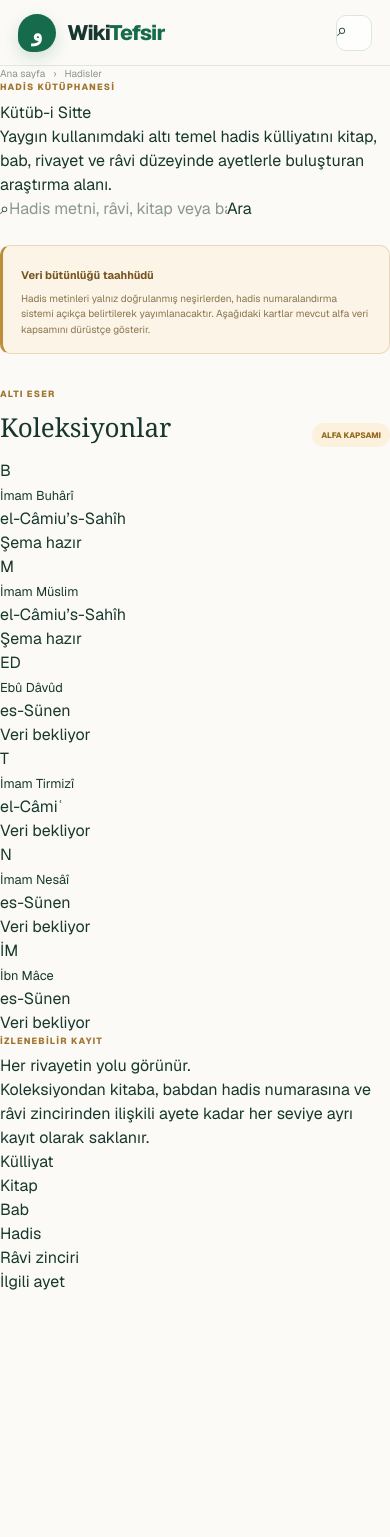
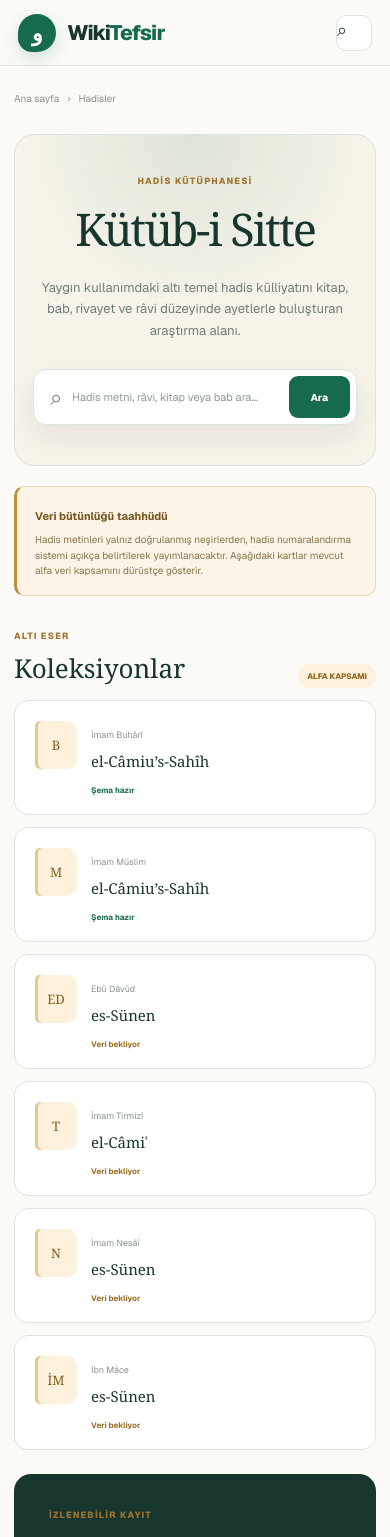
Before and after one commit to saitakarcesme/WikiTefsir, a Next.js app: page /hadis in a window 390 px wide. Shown: the top 1537 px of the page. Before the commit the page ends 1294 px from the top, so only its background shows below. Built offline with nearby package versions, Linux system fonts and the light colour scheme.

Commit message:
style: design hadith research library

```diff
--- a/app/globals.css
+++ b/app/globals.css
@@ -320,6 +320,29 @@ button { cursor: pointer; }
 .profile-facts dd { margin: 0; font-size: 10px; line-height: 1.45; }
 .profile-facts > a { color: var(--green); font-size: 9px; font-weight: 750; }
 
+.library-page { width: min(1100px, calc(100% - 48px)); margin: 0 auto; padding: 48px 0 80px; }
+.library-hero { margin-top: 28px; padding: 55px 48px; text-align: center; background: radial-gradient(circle at 50% 0, rgba(23,107,77,.11), transparent 45%), #f6f3e9; border: 1px solid var(--line); border-radius: 20px; }
+.library-hero h1 { margin: 0; font-family: Georgia, serif; font-size: clamp(45px, 6vw, 68px); font-weight: 500; letter-spacing: -.045em; }
+.library-hero > p { max-width: 680px; margin: 15px auto 28px; color: var(--muted); font-size: 13px; line-height: 1.65; }
+.library-search { width: min(650px, 100%); height: 56px; margin: auto; padding: 6px; display: flex; align-items: center; gap: 10px; background: #fff; border: 1px solid var(--line); border-radius: 13px; box-shadow: 0 12px 32px rgba(23,55,46,.08); }
+.library-search > span { margin-left: 10px; color: #76857f; font-size: 22px; }
+.library-search input { flex: 1; min-width: 0; border: 0; outline: 0; font-size: 11px; }
+.library-search button { height: 42px; padding: 0 22px; color: #fff; background: var(--green); border: 0; border-radius: 9px; font-size: 10px; font-weight: 720; }
+.library-notice { max-width: 850px; margin: 20px auto; }
+.hadith-collections { display: grid; grid-template-columns: repeat(3, 1fr); gap: 12px; }
+.hadith-collections article { min-height: 115px; padding: 20px; display: grid; grid-template-columns: auto 1fr; gap: 14px; position: relative; background: #fff; border: 1px solid var(--line); border-radius: 14px; }
+.book-monogram { width: 42px; height: 48px; display: grid; place-items: center; color: #865f20; background: #fbf1dc; border-radius: 5px 10px 10px 5px; font-family: Georgia, serif; font-size: 13px; box-shadow: inset 3px 0 #e5c890; }
+.hadith-collections small { color: #88948f; font-size: 9px; }
+.hadith-collections h3 { margin: 5px 0 0; font-family: Georgia, serif; font-size: 15px; }
+.status { position: absolute; left: 76px; bottom: 18px; color: #9a6d25; font-size: 8px; font-weight: 700; }
+.status.ready { color: var(--green); }
+.hadith-model { margin-top: 24px; padding: 35px; display: grid; grid-template-columns: .85fr 1.15fr; align-items: center; gap: 40px; color: #fff; background: var(--ink); border-radius: 17px; }
+.hadith-model h2 { margin: 0; font-family: Georgia, serif; font-size: 28px; }
+.hadith-model p { margin: 12px 0 0; color: #b6c6c0; font-size: 10px; line-height: 1.7; }
+.hadith-model ol { margin: 0; padding: 0; display: grid; grid-template-columns: repeat(3, 1fr); gap: 9px; list-style: none; counter-reset: model; }
+.hadith-model li { min-height: 66px; padding: 12px; display: flex; flex-direction: column; gap: 7px; color: #dfe8e4; background: rgba(255,255,255,.06); border: 1px solid rgba(255,255,255,.1); border-radius: 10px; font-size: 9px; counter-increment: model; }
+.hadith-model li::before { content: '0' counter(model); color: #d9b267; font-family: Georgia, serif; font-size: 15px; }
+
 @media (max-width: 900px) {
   .topbar { grid-template-columns: 1fr auto; }
   .main-nav { display: none; }
@@ -331,6 +354,8 @@ button { cursor: pointer; }
   .wiki-infobox { position: static; grid-row: 1; }
   .profile-grid { grid-template-columns: 1fr; }
   .profile-facts { position: static; }
+  .hadith-collections { grid-template-columns: repeat(2, 1fr); }
+  .hadith-model { grid-template-columns: 1fr; }
 }
 
 @media (max-width: 620px) {
@@ -360,4 +385,8 @@ button { cursor: pointer; }
   .profile-arabic { text-align: center; }
   .record-stats { grid-template-columns: 1fr; }
   .linked-record { grid-template-columns: 1fr; }
+  .library-page { width: min(100% - 28px, 1100px); padding-top: 25px; }
+  .library-hero { padding: 40px 18px; }
+  .hadith-collections { grid-template-columns: 1fr; }
+  .hadith-model ol { grid-template-columns: repeat(2, 1fr); }
 }
```
